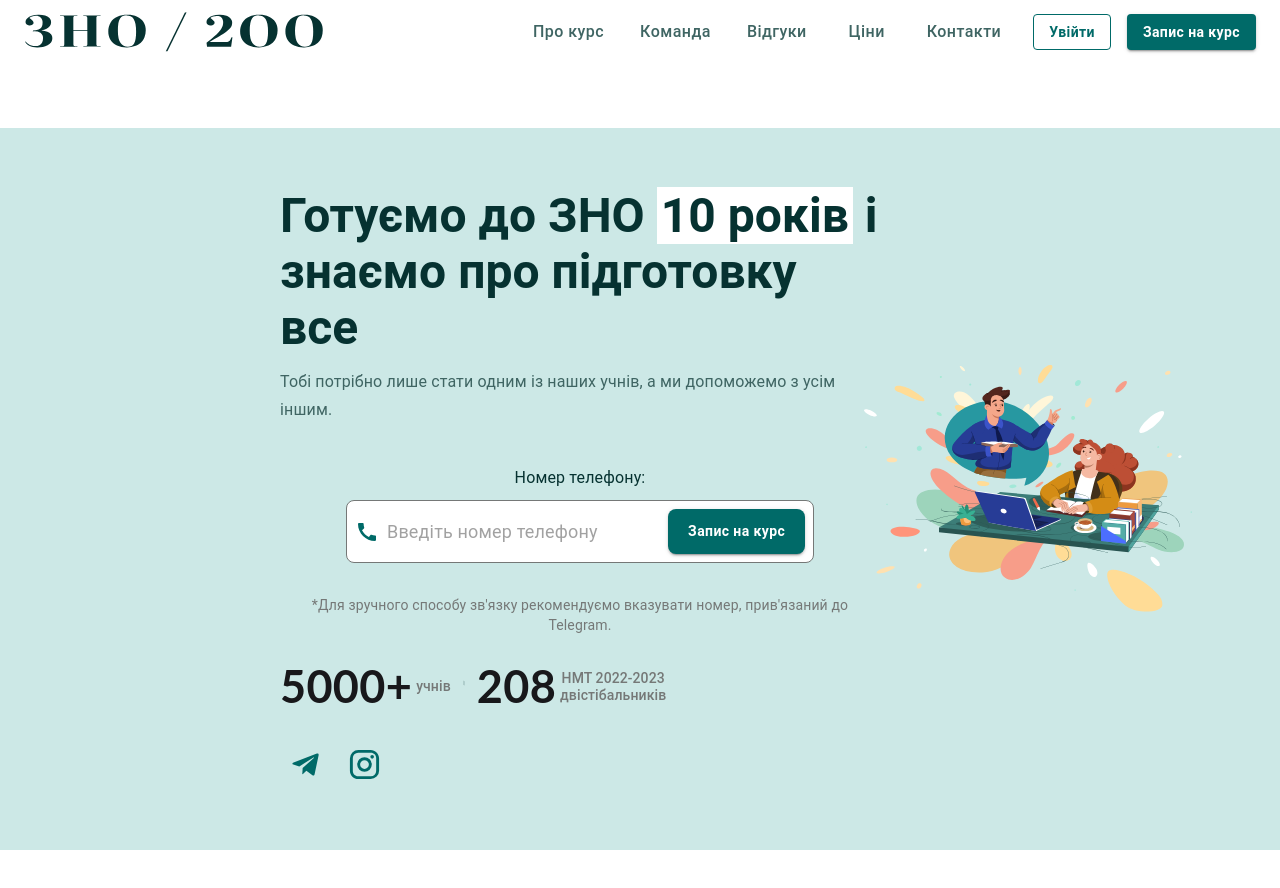
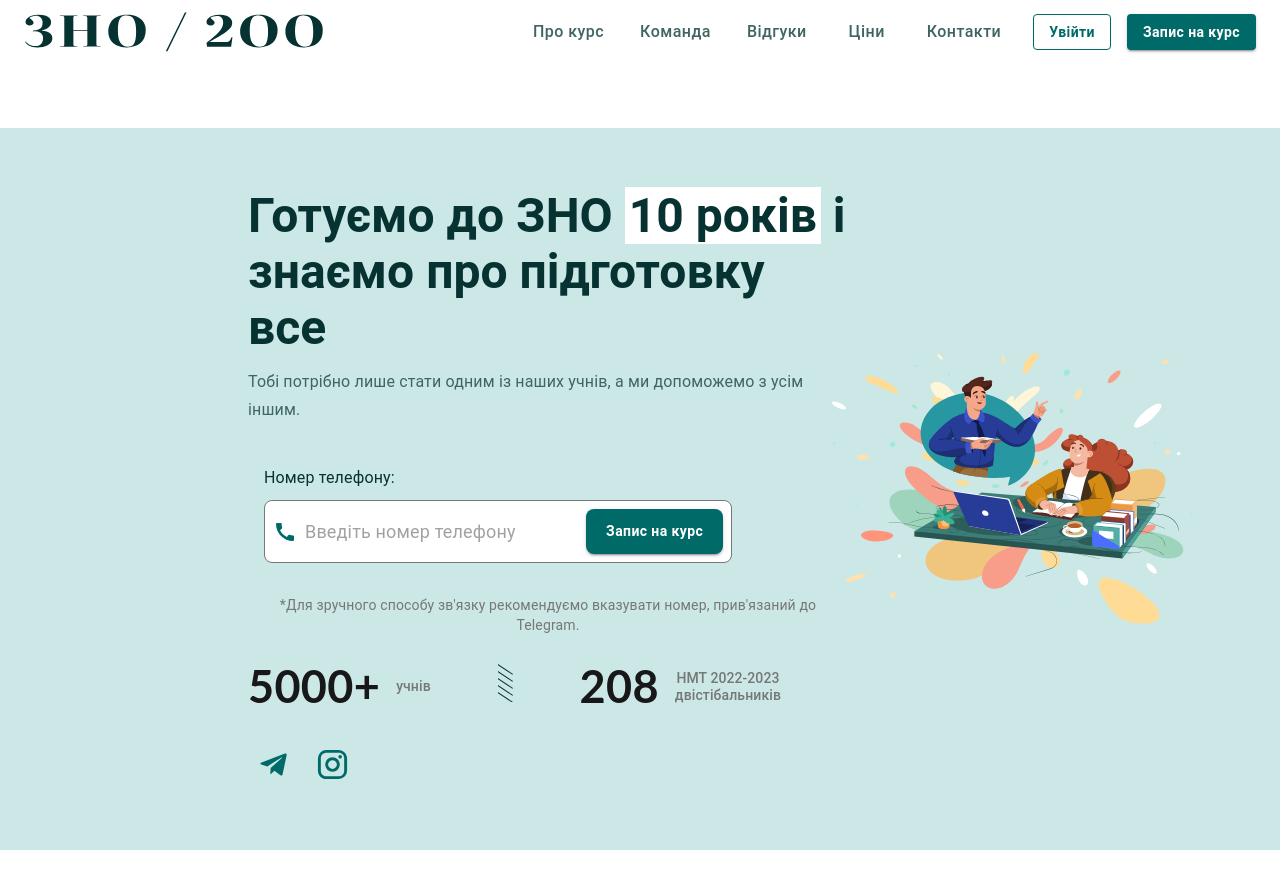
Before and after one commit to ShakunIlya74/znona200_fe, a React (Create React App) app: page / in a window 1280 px wide. Shown: the top 888 px of the page. Built offline with nearby package versions, Linux system fonts and the light colour scheme.

Commit message:
more visual fixes

```diff
--- a/src/components/WelcomePage/MainInfo.tsx
+++ b/src/components/WelcomePage/MainInfo.tsx
@@ -85,14 +85,13 @@ const MainInfo: React.FC = () => {
             display: 'flex',
             flexDirection: 'row',
             alignItems: 'center',
-            justifyContent: { xs: 'center', md: 'flex-start' },
+            justifyContent: 'space-between',
             textAlign: 'center',
             mb: 1.5,
-            gap: 1.5,
+            gap: 0.5,
             width: '100%',
           }}
         >
-          {/* First Stat */}
           <Box sx={{ display: 'flex', flexDirection: 'row', alignItems: 'center' }}>
             <Typography
               variant="h4"
@@ -114,7 +113,7 @@ const MainInfo: React.FC = () => {
                 color: '#757877',
                 display: 'flex',
                 alignItems: 'center',
-                ml: 0.5,
+                ml: 2,
               }}
             >
               учнів
@@ -123,7 +122,7 @@ const MainInfo: React.FC = () => {
 
           {/* Divider */}
           <Box sx={{ my: 0 }}>
-            <Box component="img" sx={{ width: '2px', height: '30px' }} src={divider} alt="divider" />
+            <Box component="img" sx={{ width: 'auto', height: '50%' }} src={divider} alt="divider" />
           </Box>
 
           {/* Second Stat */}
@@ -147,7 +146,7 @@ const MainInfo: React.FC = () => {
               variant="subtitle2"
               sx={{
                 color: '#757877',
-                ml: 0.5,
+                ml: 2,
                 display: 'flex',
                 alignItems: 'center',
                 lineHeight: '1.2',
@@ -156,6 +155,9 @@ const MainInfo: React.FC = () => {
               НМТ 2022-2023 <br /> двістібальників
             </Typography>
           </Box>
+          <Box sx={{ my: 0 }}>
+            {/* free space */}
+            </Box>
         </Box>
 
         {/* Contact Icons */}
@@ -182,6 +184,7 @@ const MainInfo: React.FC = () => {
         sx={{
           flex: '1 1 auto',
           maxWidth: '50%',
+          minWidth: '30%',
           width: '100%',
           display: 'flex',
           justifyContent: 'center',
@@ -204,15 +207,6 @@ const MainInfo: React.FC = () => {
           alt="students"
         />
       </Box>
-      {/* Free Space */}
-      {/* <Box
-        sx={{
-          display: { xs: 'none', md: 'block' },
-          flex: '0 0 20%',
-          maxWidth: '20%',
-          width: '100%',
-        }}
-      /> */}
     </Box>
   );
 };
--- a/src/components/WelcomePage/PhoneInput.tsx
+++ b/src/components/WelcomePage/PhoneInput.tsx
@@ -32,9 +32,9 @@ const PhoneInput: React.FC = () => {
         sx={{
           display: 'flex',
           flexDirection: 'column',
-          alignItems: 'center',
+          alignItems: 'flex-start', // Changed from 'center' to 'flex-start'
           maxWidth: 500,
-          margin: '0 auto',
+          // margin: '0 auto', // Removed to align items to the left
           padding: 2,
         }}
       >
```
